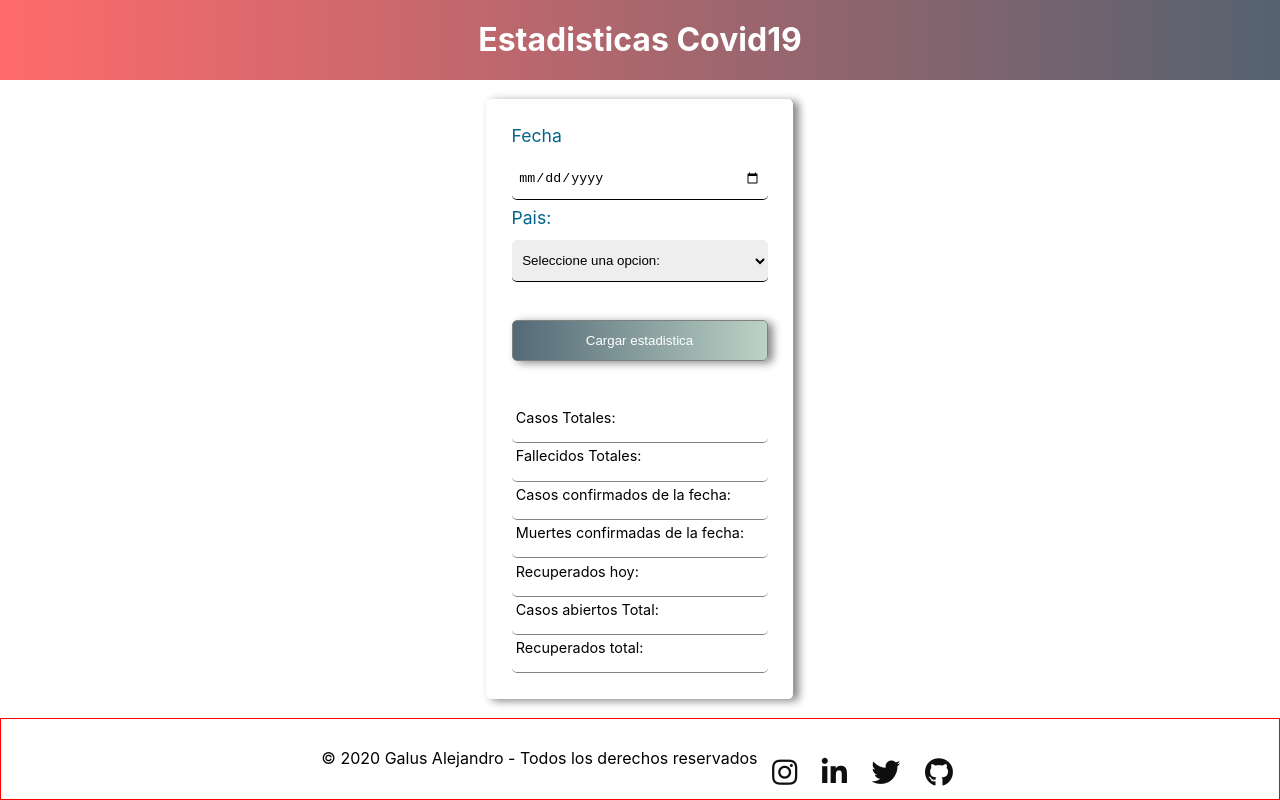
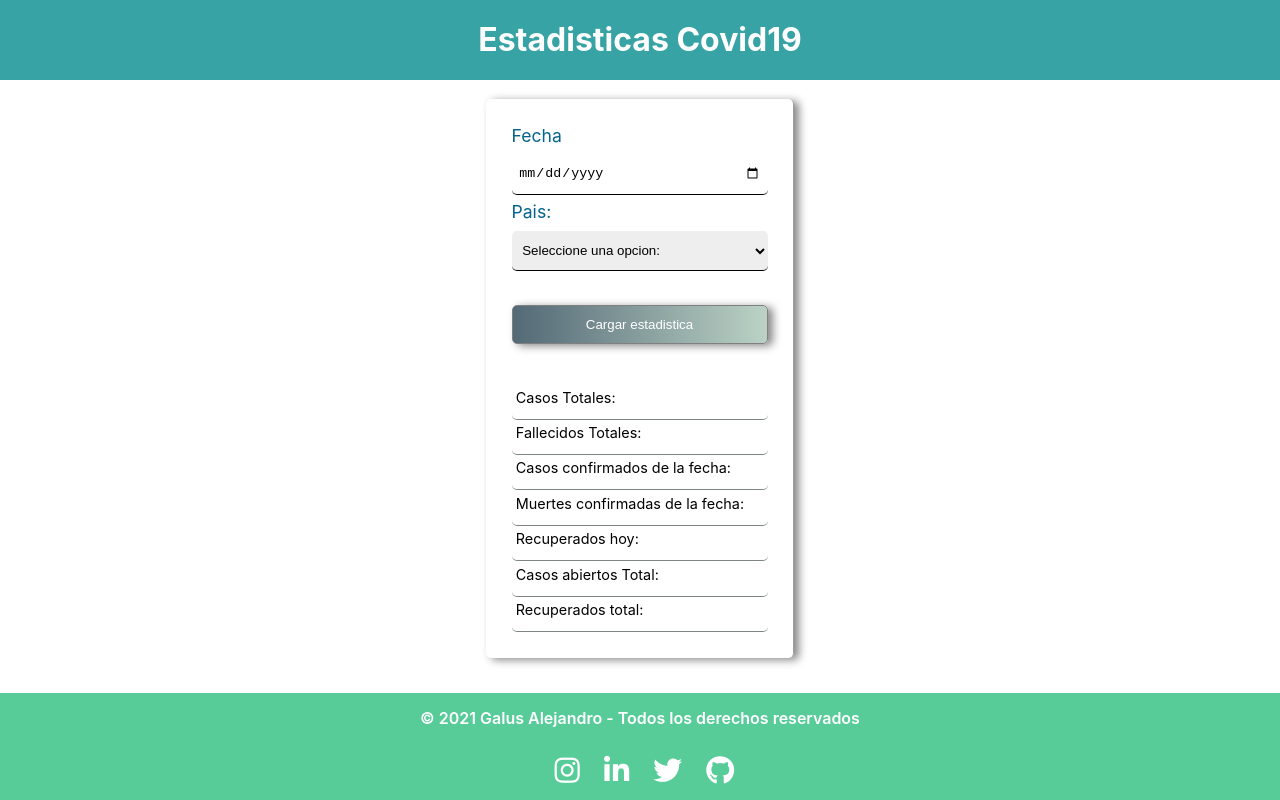
Before and after one commit to alegalus/Covid-19, a plain HTML site: page index.html in a window 1280 px wide. Drawn offline with Linux system fonts and the light colour scheme.

Commit message:
Ajuste de colores

```diff
--- a/index.html
+++ b/index.html
@@ -23,7 +23,7 @@
                 <option value="seleccion">Seleccione una opcion: </option>
                 <option value="Argentina">Argentina</option>
                 <option value="Bolivia">Bolivia</option>
-                <option value="Brazil">Brazil</option>
+                <option value="Brazil">Brasil</option>
                 <option value="Chile">Chile</option>
                 <option value="Colombia">Colombia</option>
                 <option value="Ecuador">Ecuador</option>
@@ -51,7 +51,7 @@
 
 </body>
 <footer>
-<p>© 2020 Galus Alejandro - Todos los derechos reservados</p>
+<p>© 2021 Galus Alejandro - Todos los derechos reservados</p>
 <div class="social">
 
     <a href="https://www.instagram.com/alegalus/" target="_blank" title="Instagram/alegalus"><i class="fab fa-instagram"></i></a>
--- a/main.css
+++ b/main.css
@@ -56,9 +56,9 @@ header{
     align-items: center;
     color: white;
     height: 5em;
-    background: #556270;  /* fallback for old browsers */
-    background: -webkit-linear-gradient(to right, #FF6B6B, #556270);  /* Chrome 10-25, Safari 5.1-6 */
-    background: linear-gradient(to right, #FF6B6B, #556270); /* W3C, IE 10+/ Edge, Firefox 16+, Chrome 26+, Opera 12+, Safari 7+ */
+    background-color:rgb(56, 163, 165);
+
+
 
 
 }
@@ -146,14 +146,28 @@ li{
 /*--Footer--*/
 footer{
 
-    border:1px solid red;
-    height: 5em;
     display: flex;
     justify-content: center;
     align-items: center;
+    flex-flow: column;
+    margin-top:1em;
+    padding-top: 1em;
+    background-color:rgb(87, 204, 153);
+    color: white;
+    font-weight: 600;
 }
 
-.social a { margin-top: 1em;font-size: 1.8em;text-decoration: none;color: #0f0f0f;padding: 0em 0.2em;
-    display: inline-flex; transition: all 0.8s;justify-content: center;margin-left: 0.3em;}
+.social a {
+    margin-top: 1em;
+    font-size: 1.8em;
+    text-decoration: none;
+    color: #ffffff;
+    padding: 0em 0.2em;
+    display: inline-flex;
+    transition: all 0.8s;
+    justify-content: center;
+    margin-left: 0.3em;
+    margin-bottom: 0.5em;
+}
 
 .social a:hover {transform: scale(1.1,1.1); color: #dd3308;}
```
